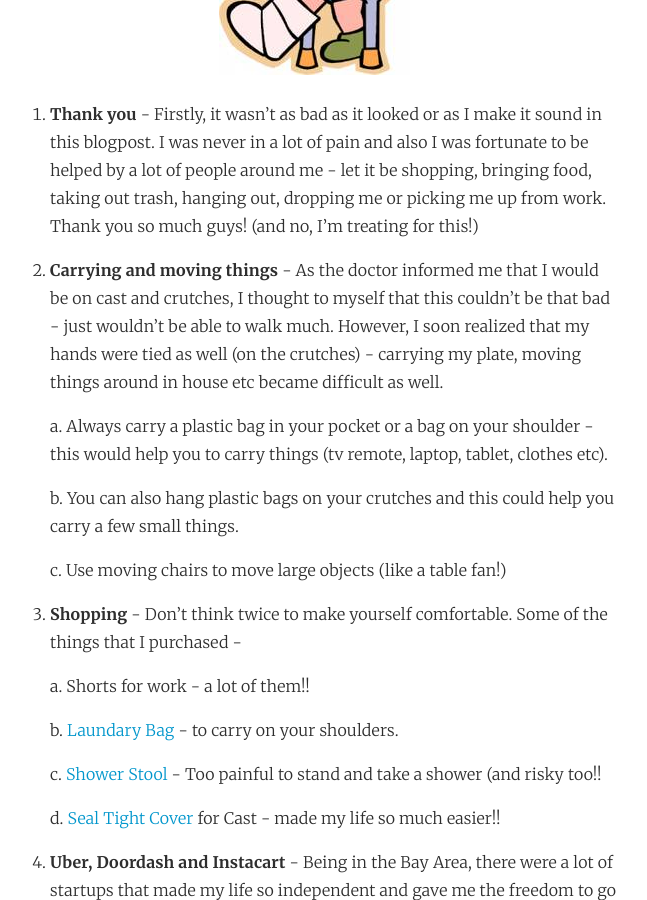
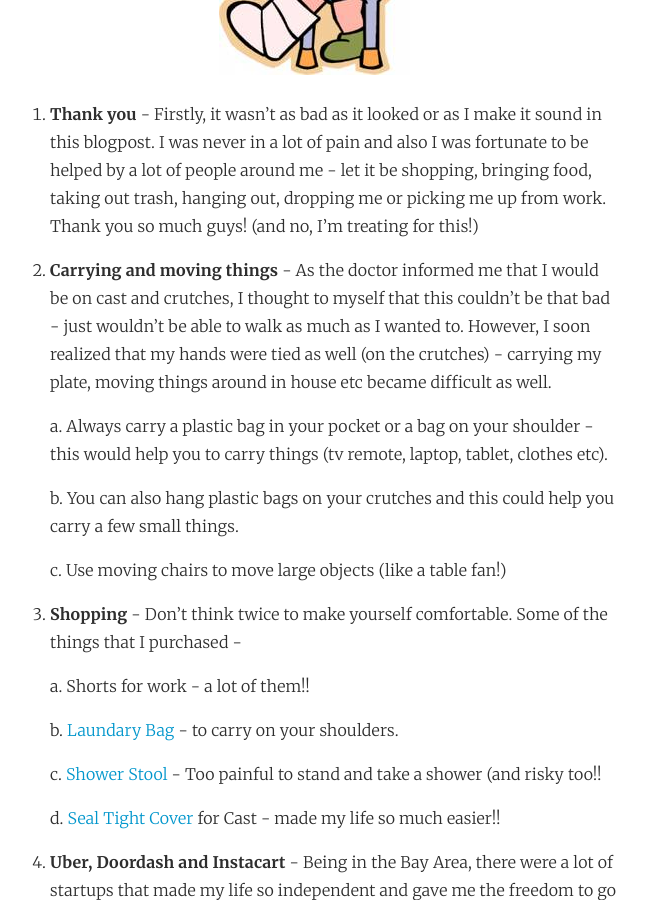
Before and after one commit to kaushik88/kaushik88.github.io, a Jekyll site: the page built from _posts/2015-08-15-down.md, in a window 1280 px wide and 900 px high, scrolled down 570 px. Shown: the whole window, without its empty margins (326-973 px from the left). Built offline with Jekyll 4.4.1, drawn with Linux system fonts in a browser that asks for light colours; comment, search, counter and statistics services are not loaded.

Commit message:
Fracture walk changes

```diff
--- a/_posts/2015-08-15-down.md
+++ b/_posts/2015-08-15-down.md
@@ -14,7 +14,7 @@ A little more than 6 weeks ago, I fractured my ankle. As I was living alone, thi
 
 1. **Thank you** - Firstly, it wasn't as bad as it looked or as I make it sound in this blogpost. I was never in a lot of pain and also I was fortunate to be helped by a lot of people around me - let it be shopping, bringing food, taking out trash, hanging out, dropping me or picking me up from work. Thank you so much guys! (and no, I'm treating for this!)
 
-2. **Carrying and moving things** - As the doctor informed me that I would be on cast and crutches, I thought to myself that this couldn't be that bad - just wouldn't be able to walk much. However, I soon realized that my hands were tied as well (on the crutches) - carrying my plate, moving things around in house etc became difficult as well.
+2. **Carrying and moving things** - As the doctor informed me that I would be on cast and crutches, I thought to myself that this couldn't be that bad - just wouldn't be able to walk as much as I wanted to. However, I soon realized that my hands were tied as well (on the crutches) - carrying my plate, moving things around in house etc became difficult as well.
 
 	a. Always carry a plastic bag in your pocket or a bag on your shoulder - this would help you to carry things (tv remote, laptop, tablet, clothes etc).
 
```
